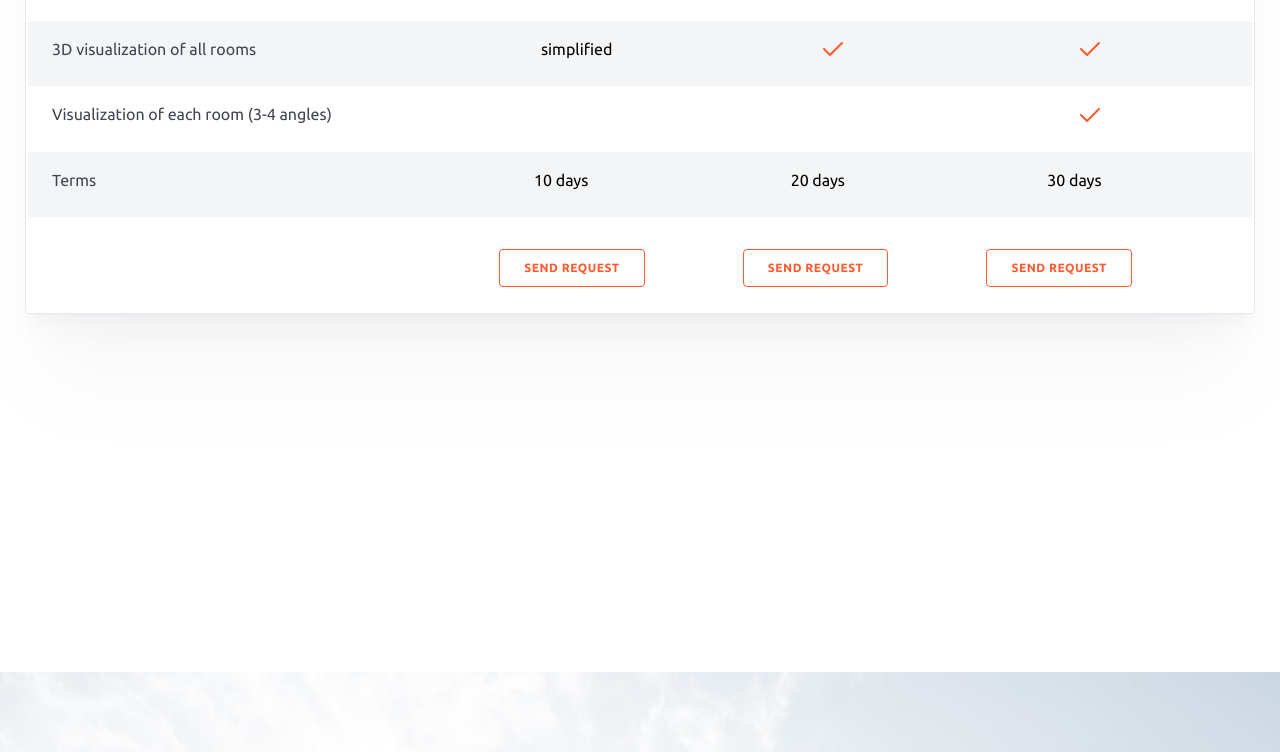
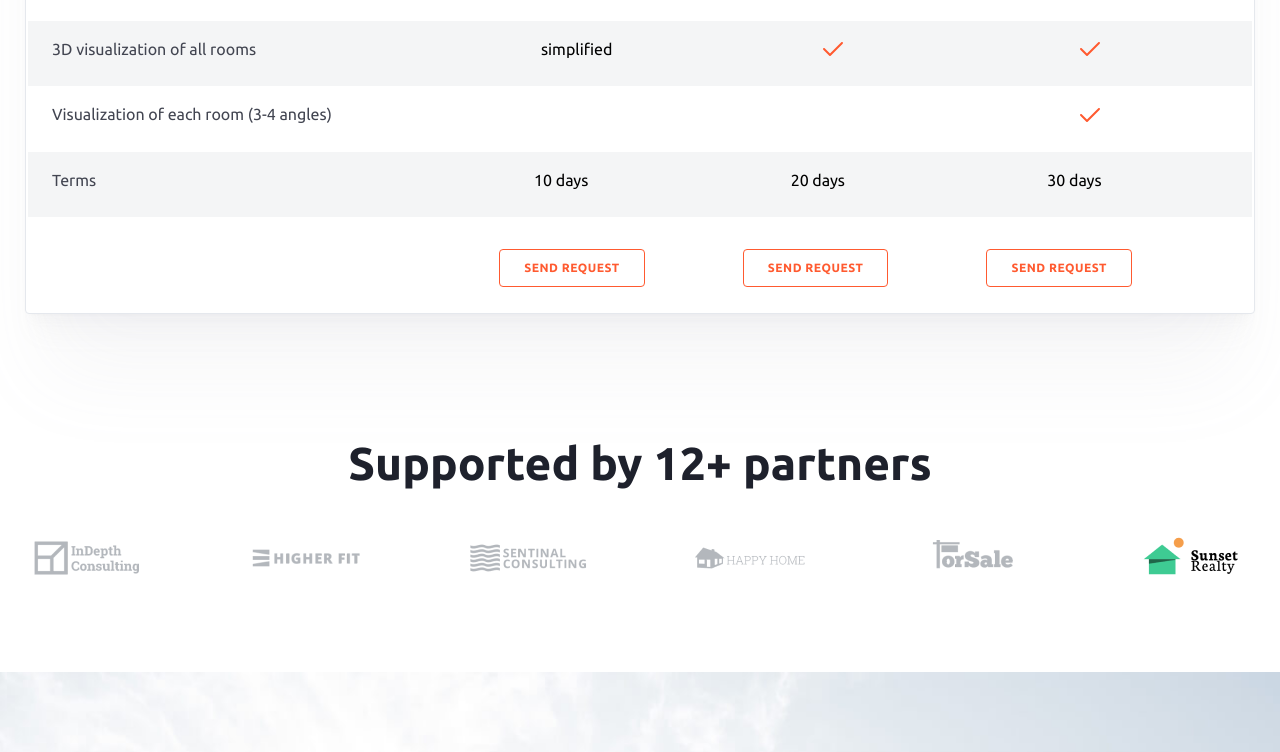
Before and after one commit to Mokkento12/Createx, a plain HTML site: page interior.html in a window 1280 px wide. Shown: the part 4102-4854 px from the top of the page. Drawn offline with Linux system fonts and the light colour scheme.

Commit message:
create: pricing testimonials

```diff
--- a/interior.html
+++ b/interior.html
@@ -471,6 +471,26 @@
                     </tr>
                 </table>
                 <!-- /.pricing-table -->
+                <div class="testimonials-top testimonials__pricing">
+                    <h2 class="testimonials-title testimonials__pricing__title">
+                        Supported by 12+ partners
+                    </h2>
+                    <div class="testimonials-icons">
+                        <img src="img/testimonial-icon-1.png"
+                            alt="testimonial-icon" class="testimonial icon">
+                        <img src="img/testimonial-icon-2.png"
+                            alt="testimonial-icon" class="testimonial icon">
+                        <img src="img/testimonial-icon-3.png"
+                            alt="testimonial-icon" class="testimonial icon">
+                        <img src="img/testimonial-icon-4.png"
+                            alt="testimonial-icon" class="testimonial icon">
+                        <img src="img/testimonial-icon-5.png"
+                            alt="testimonial-icon" class="testimonial icon">
+                        <img src="img/testimonial-icon-6.png"
+                            alt="testimonial-icon" class="testimonial icon">
+                    </div>
+                    <!-- /.testimonials-icons -->
+                </div>
             </div>
             <!-- /.pricing-content -->
         </div>
--- a/sass/blocks/_pricing-block.sass
+++ b/sass/blocks/_pricing-block.sass
@@ -42,6 +42,7 @@
   border: 1px solid $lightgray-300
   background: $light
   box-shadow: 0px 4px 4px -4px rgba(30, 33, 44, 0.03), 0px 12px 10px -6px rgba(154, 156, 165, 0.04), 0px 30px 24px -10px rgba(154, 156, 165, 0.05), 0px 80px 80px -20px rgba(154, 156, 165, 0.08)
+  margin-bottom: 120px
 
 .table-header
   display: flex
@@ -136,3 +137,9 @@
   line-height: 36px
   letter-spacing: 0.5px
   text-transform: uppercase
+
+.testimonials__pricing
+  margin-bottom: 84px
+
+.testimonials__pricing__title
+  padding: 0
```
Also changed, not shown: css/style.css, 1 other file.
